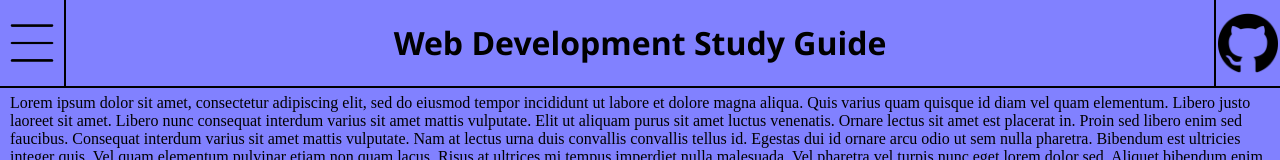
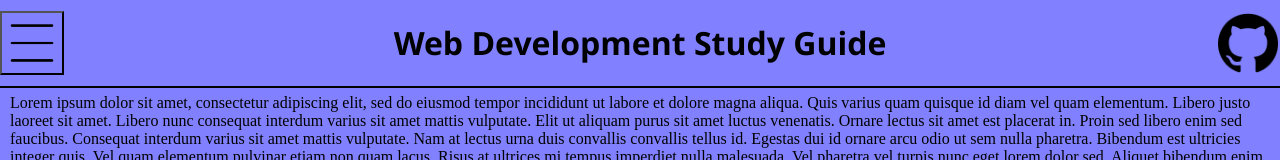
Before and after one commit to dreamsalotl/course-study-guide, a plain HTML site: page index.html in a window 1280 px wide. Shown: the top 160 px of the page. Drawn offline with Linux system fonts and the light colour scheme.

Commit message:
made menu button clickable, removed interior borders from nav bar

```diff
--- a/assets/css/style.css
+++ b/assets/css/style.css
@@ -33,7 +33,6 @@ body {
     border-bottom: 0px;
     border-left: 0px;
     border-top: 0px;
-    border-style: solid;
     order: -1;
 }
 
@@ -42,7 +41,6 @@ body {
     border-bottom: 0px;
     border-left: 2px;
     border-top: 0px;
-    border-style: solid;
 }
 #main > nav,
 #main > aside {
@@ -59,6 +57,15 @@ body {
     width: 60px;
 }
 
+#menu-button {
+    background-color: rgb(129, 129, 255);
+}
+
+.button-solid {
+    margin: 0px;
+    padding: 0px;
+    border-color: black;
+}
 h1 {
     font-family: 'Segoe UI', Tahoma, Geneva, Verdana, sans-serif;
 }
--- a/index.html
+++ b/index.html
@@ -9,7 +9,7 @@
     <body>
         <div id="main">
             <h1>Web Development Study Guide</h1>
-            <nav><img id="menu-button" src="assets\css\images\menu-button.png"></nav>
+            <nav><button class="button-solid"><img id="menu-button" src="assets\css\images\menu-button.png"></button></nav>
             <aside><a href="https://github.com/dreamsalotl/course-study-guide"><img id="github-icon" src="assets\css\images\github-icon.png"></a></aside>
         </div>
         <section>
```
